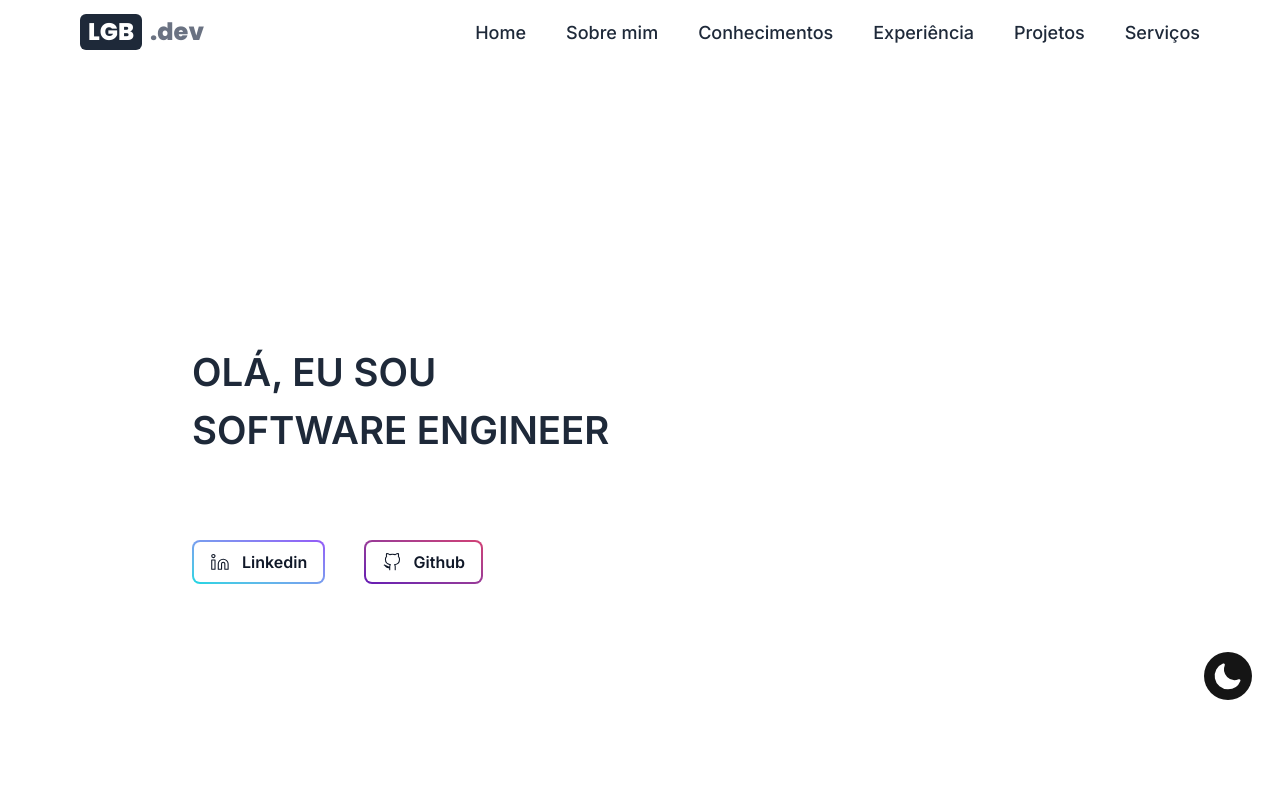
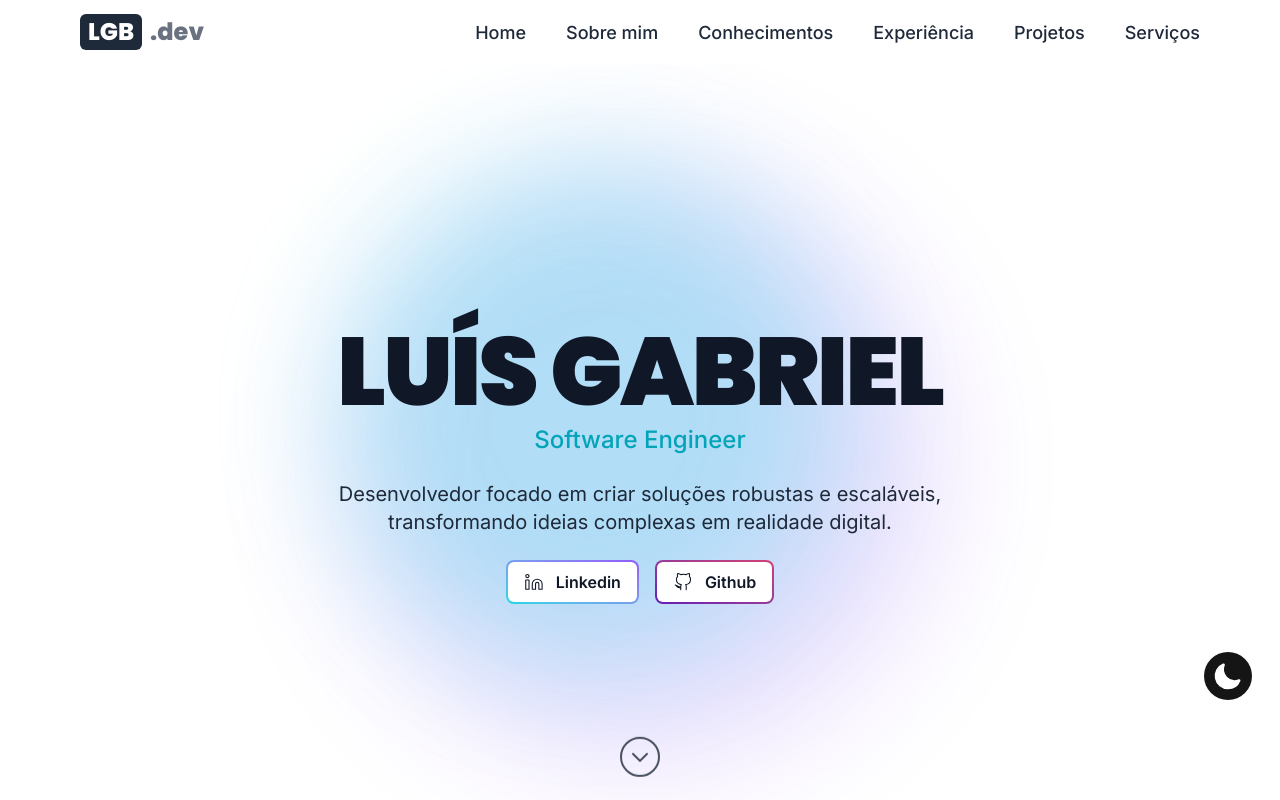
Before and after one commit to LuisBarrichello/my-portifolio, a React (Vite) app: page / in a window 1280 px wide. Shown: the top 800 px of the page. Built offline with nearby package versions, Linux system fonts and the light colour scheme.

Commit message:
refactor(hero): overhaul component with modern design and effects

```diff
--- a/src/components/Hero/Hero.css
+++ /dev/null
@@ -1,130 +0,0 @@
-.wrapper-hero {
-    display: grid;
-    grid-template-columns: 0.6fr 1fr;
-    height: 100vh;
-    width: 100%;
-    padding: 2.5rem 0 2.5rem 12rem;
-
-    align-items: center;
-}
-
-.wrapper-apresentation {
-    text-transform: uppercase;
-    font-style: uppercase;
-    font-weight: 600;
-    font-size: 2.4rem;
-}
-
-.my-name {
-    font-size: 6.4rem;
-    color: var(--brand-color);
-}
-
-.apresentation-buttos-contact {
-    display: flex;
-    flex-direction: column;
-    gap: 5rem;
-}
-
-.buttons-contact {
-    display: flex;
-    gap: 2.4rem;
-}
-
-.container-ilustration {
-    height: 100%;
-    background: url(../../assets/img/looper-bg.svg) no-repeat center;
-    background-size: cover;
-    transition: all 1s;
-}
-
-@media (max-width: 480px) {
-    .wrapper-hero {
-        display: flex;
-        padding: var(--padding-mobile);
-    }
-
-    .wrapper-apresentation {
-        font-size: 1.6rem;
-    }
-
-    .my-name {
-        font-size: 3.2rem;
-    }
-
-    .wrapper-hero {
-        display: flex;
-        justify-content: center;
-        padding: 2.6rem;
-    }
-
-    .apresentation-buttos-contact {
-        justify-content: center;
-        align-items: center;
-    }
-
-    .buttons-contact {
-        align-items: center;
-    }
-
-    .wrapper-apresentation {
-        font-size: 1.6rem;
-        text-align: center;
-    }
-
-    .container-ilustration {
-        display: none;
-    }
-
-    .buttons-contact {
-        flex-direction: column;
-    }
-}
-
-@media (min-width: 481px) and (max-width: 767px) {
-    .wrapper-hero {
-        display: flex;
-        justify-content: center;
-        padding: var(--padding-tablet);
-    }
-
-    .apresentation-buttos-contact {
-        justify-content: center;
-        align-items: center;
-    }
-
-    .wrapper-apresentation {
-        font-size: 2rem;
-        text-align: center;
-    }
-
-    .my-name {
-        font-size: 5.5rem;
-    }
-
-    .container-ilustration {
-        display: none;
-    }
-}
-
-@media (min-width: 768px) and (max-width: 991px) {
-    .wrapper-hero {
-        grid-template-columns: 1fr 0.9fr;
-    }
-}
-
-@media (min-width: 992px) and (max-width: 1199px) {
-    .wrapper-hero {
-        grid-template-columns: 1fr 1fr;
-    }
-}
-
-@media (min-width: 1200px) and (max-width: 1919px) {
-    .wrapper-hero {
-        grid-template-columns: 1fr 1.5fr;
-    }
-}
-
-@media (min-width: 1920px) {
-    /* Estilos para telas maiores ou iguais a 1920px */
-}
--- a/src/components/Hero/Hero.jsx
+++ b/src/components/Hero/Hero.jsx
@@ -1,41 +1,86 @@
 import Button from '../common/Buttons/Button';
 import IconLinkedin from '../../assets/img/linkedin.svg?react';
 import IconGithub from '../../assets/img/github.svg?react';
-import './Hero.css';
+import ArrowDownIcon from '../common/ArrowDownIcon/ArrowDownIcon';
+import { Link as ScrollLink } from 'react-scroll';
+
+const SOCIAL_LINKS = [
+    {
+        href: 'https://www.linkedin.com/in/luisgabrielbarrichello',
+        label: 'Linkedin',
+        variant: 'purple-blue',
+        IconComponent: IconLinkedin,
+    },
+    {
+        href: 'https://github.com/LuisBarrichello',
+        label: 'Github',
+        variant: 'red-purple',
+        IconComponent: IconGithub,
+    },
+];
 
 function Hero() {
     return (
-        <section id="home" className="wrapper-hero hidden">
-            <div className="apresentation-buttos-contact hidden">
-                <div className="wrapper-apresentation">
-                    <p className="description-apresentation">Olá, eu sou</p>
-                    <span className="my-name hidden">Luís Gabriel</span>
-                    <p className="description-apresentation">
+        <section
+            id="home"
+            className="relative w-full h-screen flex items-center justify-center text-center overflow-hidden px-6"
+            role="region"
+            aria-label="Hero Section">
+            <div className="absolute top-1/2 left-1/2 -translate-x-1/2 -translate-y-1/2 pointer-events-none">
+                <div
+                    className="w-[80vw] h-[80vw] max-w-[600px] max-h-[600px] bg-brand-purple rounded-full filter blur-3xl opacity-10 dark:opacity-20 animate-pulse"
+                    style={{ animationDuration: '8s' }}
+                    aria-hidden="true"></div>
+                <div
+                    className="w-[70vw] h-[70vw] max-w-[500px] max-h-[500px] bg-brand-blue absolute rounded-full top-0 left-0 filter blur-3xl opacity-10 dark:opacity-20 animate-pulse"
+                    style={{
+                        animationDuration: '6s',
+                        animationDelay: '2s',
+                    }}
+                    aria-hidden="true"></div>
+            </div>
+            <div className="relative z-10 flex flex-col items-center gap-6">
+                <div className="flex flex-col gap-1">
+                    <h1 className="text-5xl md:text-7xl lg:text-8xl font-black text-gray-900 dark:text-white uppercase tracking-tight">
+                        Luís Gabriel
+                    </h1>
+                    <p className="text-xl md:text-2xl text-brand-blue-600 dark:text-brand font-medium">
                         Software Engineer
                     </p>
                 </div>
-                <div className="buttons-contact">
-                    <Button
-                        variant={'purple-blue'}
-                        content={'Linkedin'}
-                        IconComponent={IconLinkedin}
-                        altImage={'icon Linkdin'}
-                        pathLink={
-                            'https://www.linkedin.com/in/luisgabrielbarrichello'
-                        }
-                        target={'target'}></Button>
-                    <Button
-                        variant={'red-purple'}
-                        content={'Github'}
-                        IconComponent={IconGithub}
-                        altImage={'icon Github'}
-                        pathLink={'https://github.com/LuisBarrichello'}
-                        target={'target'}></Button>
+                <p className="md:text-lg lg:text-xl max-w-2xl text-gray-800 dark:text-gray-300 hover:text-black dark:hover:text-gray-100 transition-all duration-300">
+                    Desenvolvedor focado em criar soluções robustas e
+                    escaláveis, transformando ideias complexas em realidade
+                    digital.
+                </p>
+                <nav
+                    className="flex flex-col sm:flex-row gap-4"
+                    aria-label="Redes Sociais">
+                    {SOCIAL_LINKS.map((link) => (
+                        <Button
+                            key={link.href}
+                            variant={link.variant}
+                            content={link.label}
+                            IconComponent={link.IconComponent}
+                            pathLink={link.href}
+                            target="_blank"
+                            rel="noopener noreferrer"
+                            className="transition-transform hover:scale-105 focus:outline-none focus:ring-2 focus:ring-offset-2 focus:ring-brand-blue-600 rounded-lg"
+                        />
+                    ))}
+                </nav>
+            </div>
+            <ScrollLink
+                to="about-me"
+                smooth={true}
+                duration={500}
+                offset={-50}
+                className="absolute bottom-20 left-1/2 -translate-x-1/2 cursor-pointer"
+                aria-label="Rolar para a próxima seção">
+                <div className="w-10 h-10 rounded-full border-2 border-gray-800 dark:border-gray-400 flex items-center justify-center animate-bounce opacity-80 hover:opacity-100 transition-opacity duration-300">
+                    <ArrowDownIcon></ArrowDownIcon>
                 </div>
-            </div>
-            <div className="container-ilustration hidden">
-                {/* Ilustration here */}
-            </div>
+            </ScrollLink>
         </section>
     );
 }
--- /dev/null
+++ b/src/components/common/ArrowDownIcon/ArrowDownIcon.jsx
@@ -0,0 +1,27 @@
+import PropTypes from 'prop-types';
+
+function ArrowDownIcon({ className = 'w-6 h-6' }) {
+    return (
+        <svg
+            xmlns="http://www.w3.org/2000/svg"
+            className={className}
+            fill="none"
+            viewBox="0 0 24 24"
+            stroke="currentColor"
+            aria-hidden="true"
+        >
+            <path
+                strokeLinecap="round"
+                strokeLinejoin="round"
+                strokeWidth={2}
+                d="M19 9l-7 7-7-7"
+            />
+        </svg>
+    );
+}
+
+export default ArrowDownIcon;
+
+ArrowDownIcon.propTypes = {
+    className: PropTypes.string,
+};
```
Also changed, not shown: src/assets/img/looper-bg.svg (deleted).
